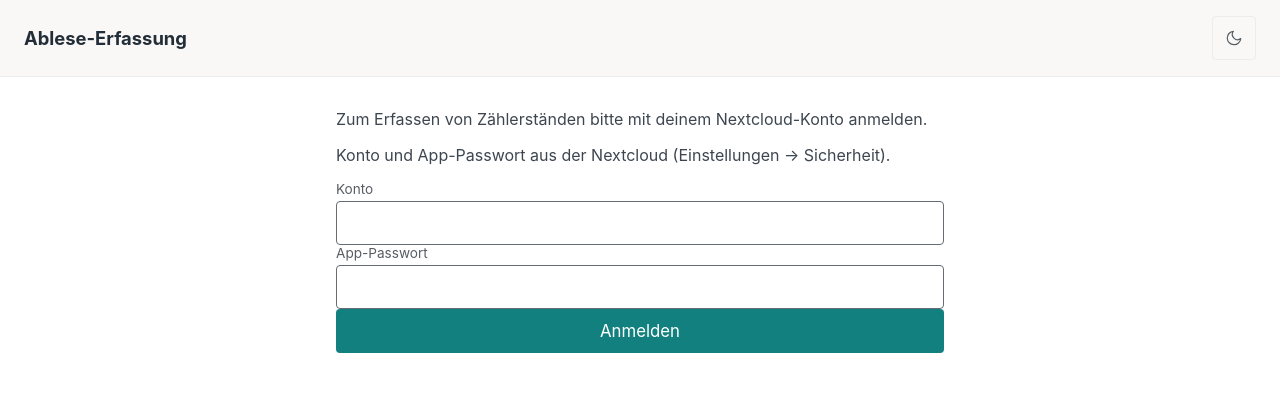
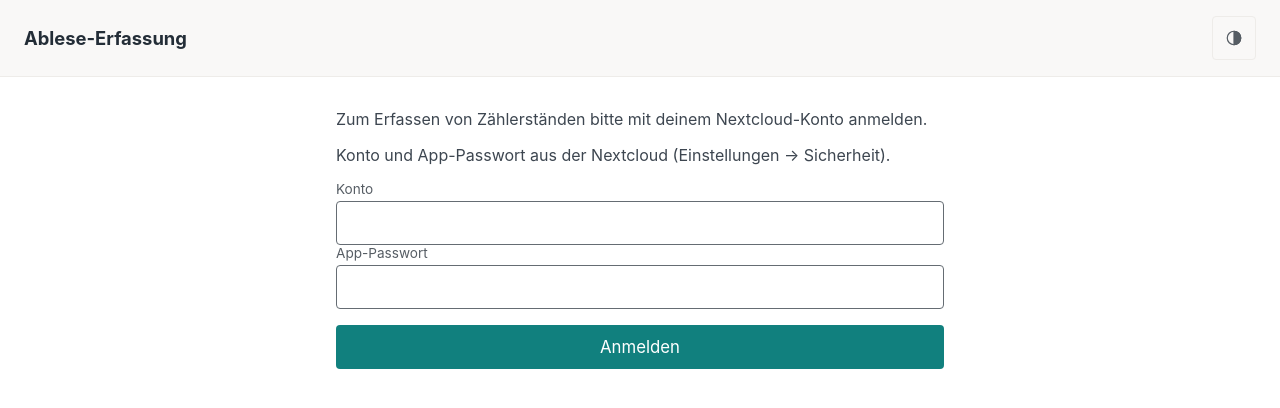
Before and after one commit to mvonulmerbach-ship-it/ablese-pwa, a plain HTML site: page index.html in a window 1280 px wide. Drawn offline with Linux system fonts and the light colour scheme.

Commit message:
Hülle v9: eigene Caches, Hell/Dunkel dreistufig, 44-px-Ziele
- sw.js: CACHE_NAME "ablese-pwa::huelle-v9". Beim Aktivieren werden nur eigene alte
  Hüllen und die Altlast "ablese-huelle-" gelöscht. Treffer und index.html-Rückfall
  kommen nur aus dem eigenen Cache, fetch nur im eigenen Geltungsbereich (Q-1,
  Befund 1). Strategie (Cache zuerst, im Hintergrund nachladen, /remote.php/ nie
  aus dem Cache) bleibt.
- js/theme.js: dreistufig System · Hell · Dunkel, Standard System (Q-3/Q-4,
  Befund 2). Alter Wert "1" → dark, "0" → light. Der Knopf zeigt die Wahl
  (Halbkreis/Sonne/Mond) mit aria-label „Erscheinungsbild: …“. app.js ruft
  themeAnwenden().
- app.css: .btn-reiter und .btn-zurueck 40 → 44 px, .kontakt-zeile 32 → 44 px,
  der Link füllt dabei die Zeile. „Anmelden“ hat 16 px Abstand zum Passwortfeld
  (Befunde 3, 4).
- Nicht geändert: Anmeldung, WebDAV, Warteschlange, config.js.

Geprüft:
- 375 × 812 und 412 × 915, System hell und dunkel, Schalter auf Hell und Dunkel,
  Prüfskript B6: keine Befunde, kein Querscrollen.
- Theme-Knopf 44 × 44, Abstand Passwortfeld → Anmelden 0 → 16 px.
- Hinter der Anmeldung (Bereich nur im Browser eingeblendet, ohne Daten):
  Reiter 46 px hoch, Zurück 77 × 44, Kontaktzeile und Link 44 px hoch.
- Altwert "1" startet dunkel, "0" startet hell.
- Offline-Kreuztest bestanden ("ablese-huelle-v8" entfernt, fremde Caches bleiben).

Hinweise:
- Laut README soll dieser Stand nicht nach GitHub Pages (Produktion im Tailnet).
  Max entscheidet beim Push.
- Fünf Tests der Mietverwaltung pinnen "ablese-huelle-v8" und werden rot, solange
  sie nicht angepasst sind.

```diff
--- a/app.css
+++ b/app.css
@@ -51,8 +51,9 @@ header {
 header h1 { margin: 0; font-size: 1.15rem; }
 .konto-zeile { margin: 2px 0 0; font-size: 0.85rem; color: var(--text-schwach); }
 
-/* Theme-Umschalter — gleiche Bauart wie am Master (index.html dort):
-   Mond in Ruhe, Sonne unter [data-theme="dark"]. */
+/* Theme-Umschalter — gleiche Bauart wie am Master (index.html dort), seit
+   02.10.2026 dreistufig: das Symbol zeigt die Wahl (data-wahl aus
+   js/theme.js), Halbkreis = System, Sonne = Hell, Mond = Dunkel. */
 .theme-umschalter {
   background: transparent;
   border: 1px solid var(--linie);
@@ -67,9 +68,10 @@ header h1 { margin: 0; font-size: 1.15rem; }
   flex: 0 0 auto;
   cursor: pointer;
 }
-.theme-umschalter .icon-sonne { display: none; }
-[data-theme="dark"] .theme-umschalter .icon-sonne { display: block; }
-[data-theme="dark"] .theme-umschalter .icon-mond { display: none; }
+.theme-umschalter .ic-svg { display: none; }
+.theme-umschalter[data-wahl="system"] .icon-system,
+.theme-umschalter[data-wahl="light"] .icon-sonne,
+.theme-umschalter[data-wahl="dark"] .icon-mond { display: block; }
 
 main { padding: var(--abstand-4); max-width: 640px; margin: 0 auto; }
 
@@ -176,6 +178,8 @@ select:focus-visible {
   color: var(--feld-text);
   min-height: 44px;
 }
+/* 02.10.2026: "Anmelden" klebte ohne Abstand am Passwortfeld (GP-29). */
+#anmelden-bereich .btn-primaer { margin-top: var(--abstand-4); }
 
 .einheit-karte {
   background: var(--flaeche-card);
@@ -286,7 +290,7 @@ select:focus-visible {
   flex: 1;
   background: transparent;
   color: var(--leiste-text-ruhig);
-  min-height: 40px;
+  min-height: 44px;
   display: inline-flex;
   align-items: center;
   justify-content: center;
@@ -362,7 +366,7 @@ select:focus-visible {
   display: inline-flex;
   align-items: center;
   gap: 4px;
-  min-height: 40px;
+  min-height: 44px;
   padding: 0 12px 0 8px;
   font-size: 0.85rem;
   background: var(--flaeche-card);
@@ -466,9 +470,14 @@ select:focus-visible {
   display: flex;
   align-items: center;
   gap: 6px;
-  min-height: 32px;
+  min-height: 44px;
 }
+/* 02.10.2026: der Link selbst ist die Tippflaeche — er fuellt die 44 px
+   der Zeile, nicht nur die Hoehe seiner Schrift. */
 .kontakt-zeile a {
+  display: inline-flex;
+  align-items: center;
+  min-height: 44px;
   color: var(--text-normal);
   text-decoration: underline;
   text-underline-offset: 2px;
--- a/index.html
+++ b/index.html
@@ -35,10 +35,18 @@
     <h1>Ablese-Erfassung</h1>
     <p id="konto-zeile" class="konto-zeile" hidden></p>
   </div>
-  <!-- Gleiche Bauart wie am Master: Mond in Ruhe, Sonne im Dunkelmodus,
-       Umschaltung in js/theme.js. -->
-  <button type="button" id="theme-umschalten" class="theme-umschalter" aria-pressed="false"
-          onclick="themeUmschalten()" title="Dunkles Design">
+  <!-- 02.10.2026: dreistufig System · Hell · Dunkel (js/theme.js). Das
+       Symbol zeigt die aktuelle Wahl: Halbkreis = System, Sonne = Hell,
+       Mond = Dunkel. -->
+  <button type="button" id="theme-umschalten" class="theme-umschalter" data-wahl="system"
+          onclick="themeUmschalten()" title="Erscheinungsbild: System"
+          aria-label="Erscheinungsbild: System">
+    <svg class="ic-svg icon-system" width="18" height="18" viewBox="0 0 24 24" fill="none"
+         stroke="currentColor" stroke-width="1.6" stroke-linecap="round"
+         stroke-linejoin="round" aria-hidden="true">
+      <circle cx="12" cy="12" r="9"></circle>
+      <path d="M12 3a9 9 0 0 1 0 18z" fill="currentColor"></path>
+    </svg>
     <svg class="ic-svg icon-mond" width="18" height="18" viewBox="0 0 24 24" fill="none"
          stroke="currentColor" stroke-width="1.6" stroke-linecap="round"
          stroke-linejoin="round" aria-hidden="true">
--- a/js/app.js
+++ b/js/app.js
@@ -132,7 +132,7 @@ async function init() {
   els.reiterNachsehen.insertAdjacentHTML("afterbegin", icSvg("eye"));
   els.btnJetztSenden.insertAdjacentHTML("afterbegin", icSvg("arrow-up-right") + " ");
   els.offlineHinweis.insertAdjacentHTML("afterbegin", icSvg("triangle-alert") + " ");
-  themeZustandAnwenden(themeDunkelLesen());
+  themeAnwenden();
 
   els.feldDatum.value = feldDatumStandard();
   els.feldAnlass.innerHTML = ABLESE_ANLAESSE
--- a/js/theme.js
+++ b/js/theme.js
@@ -1,34 +1,49 @@
 // Dark Mode — dasselbe Fundament wie in der Mietverwaltung (core.js,
 // v0.49.177): Umschaltung ueber [data-theme="dark"] am <html>-Element,
-// ui-tokens-dark.css wirkt ausschliesslich unter diesem Attribut. Der
-// Systemeinstellung folgt die App bewusst NICHT (gleiche Entscheidung wie
-// am Master). Gemerkt wird direkt in localStorage — die PWA hat keine
-// Einstellungs-Schicht; jeder Zugriff in try/catch, weil localStorage in
-// privaten Fenstern fehlen kann und die App dann hell laufen soll.
+// ui-tokens-dark.css wirkt ausschliesslich unter diesem Attribut. Gemerkt
+// wird direkt in localStorage — die PWA hat keine Einstellungs-Schicht;
+// jeder Zugriff in try/catch, weil localStorage in privaten Fenstern
+// fehlen kann und die App dann der Systemeinstellung folgt.
 //
-// Wird im <head> geladen (VOR dem Body), damit ein gemerktes dunkles
-// Design ohne hellen Blitz erscheint.
+// 02.10.2026 (Mini-App-Ueberarbeitung S1, Befunde Q-3/Q-4, Max'
+// Entscheidung): dreistufig System · Hell · Dunkel, Standard "System" —
+// die App folgt jetzt der Systemeinstellung, solange niemand bewusst
+// umstellt. Der Knopf schaltet reihum und zeigt die aktuelle Wahl
+// (Halbkreis = System, Sonne = Hell, Mond = Dunkel). Der alte Wert
+// "1"/"0" gilt als bewusste Wahl und wird als "dark"/"light" gelesen.
+//
+// Wird im <head> geladen (VOR dem Body), damit ein dunkles Design ohne
+// hellen Blitz erscheint.
 "use strict";
 
 const THEME_SCHLUESSEL = "ablese.themeDunkel";
+const THEME_FOLGE = ["system", "light", "dark"];
+const THEME_NAME = { system: "System", light: "Hell", dark: "Dunkel" };
+const themeDunkelAbfrage = window.matchMedia("(prefers-color-scheme: dark)");
 
-function themeDunkelLesen() {
-  try { return localStorage.getItem(THEME_SCHLUESSEL) === "1"; }
-  catch (e) { return false; }
+function themeWahlLesen() {
+  let wert = null;
+  try { wert = localStorage.getItem(THEME_SCHLUESSEL); }
+  catch (e) { /* privates Fenster o. ae. — dann gilt "System" */ }
+  if (wert === "1") return "dark";   // gemerkt bis 02.10.2026
+  if (wert === "0") return "light";
+  return THEME_FOLGE.includes(wert) ? wert : "system";
 }
 
-function themeDunkelMerken(dunkel) {
-  try { localStorage.setItem(THEME_SCHLUESSEL, dunkel ? "1" : "0"); }
-  catch (e) { /* privates Fenster o. ae. — dann gilt das Design nur bis zum Neuladen */ }
+function themeWahlMerken(wahl) {
+  try { localStorage.setItem(THEME_SCHLUESSEL, wahl); }
+  catch (e) { /* privates Fenster o. ae. — dann gilt die Wahl nur bis zum Neuladen */ }
 }
 
-function themeZustandAnwenden(dunkel) {
-  if (dunkel) document.documentElement.setAttribute("data-theme", "dark");
-  else document.documentElement.removeAttribute("data-theme");
+function themeAnwenden() {
+  const wahl = themeWahlLesen();
+  const dunkel = wahl === "dark" || (wahl === "system" && themeDunkelAbfrage.matches);
+  document.documentElement.setAttribute("data-theme", dunkel ? "dark" : "light");
   const knopf = document.getElementById("theme-umschalten");
   if (knopf) {
-    knopf.setAttribute("aria-pressed", dunkel ? "true" : "false");
-    knopf.setAttribute("title", dunkel ? "Helles Design" : "Dunkles Design");
+    knopf.dataset.wahl = wahl;
+    knopf.setAttribute("aria-label", "Erscheinungsbild: " + THEME_NAME[wahl]);
+    knopf.setAttribute("title", "Erscheinungsbild: " + THEME_NAME[wahl]);
   }
   // Browser-Chrom (Adressleiste) folgt dem Seitengrund der Tokens.
   const meta = document.querySelector('meta[name="theme-color"]');
@@ -36,11 +51,14 @@ function themeZustandAnwenden(dunkel) {
 }
 
 function themeUmschalten() {
-  const dunkel = !themeDunkelLesen();
-  themeDunkelMerken(dunkel);
-  themeZustandAnwenden(dunkel);
+  const wahl = themeWahlLesen();
+  themeWahlMerken(THEME_FOLGE[(THEME_FOLGE.indexOf(wahl) + 1) % THEME_FOLGE.length]);
+  themeAnwenden();
 }
+
+// Stellt jemand bei Wahl "System" das Handy um, zieht die App sofort nach.
+themeDunkelAbfrage.addEventListener("change", themeAnwenden);
 
 // Sofort anwenden — der Knopf existiert hier noch nicht, sein Zustand wird
 // nach dem Laden in app.js (init) ein zweites Mal gesetzt.
-themeZustandAnwenden(themeDunkelLesen());
+themeAnwenden();
```
Also changed, not shown: sw.js (+27 -6 lines).
